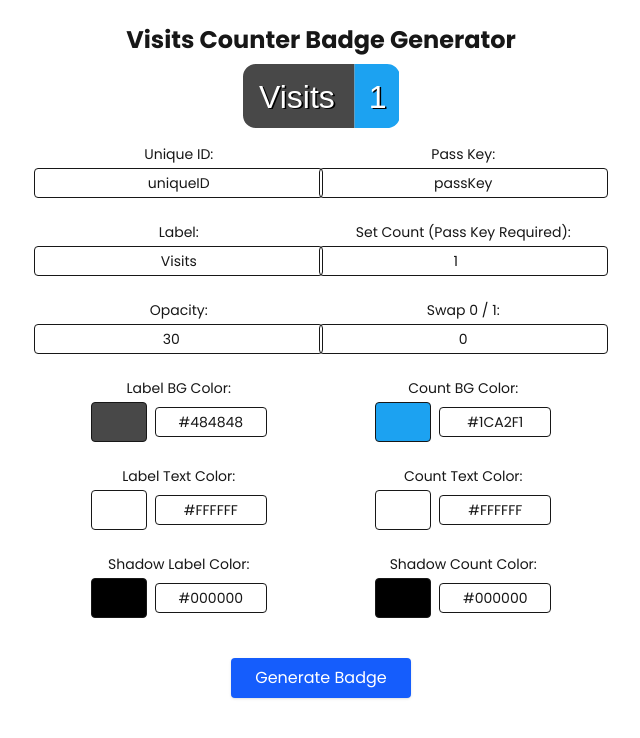
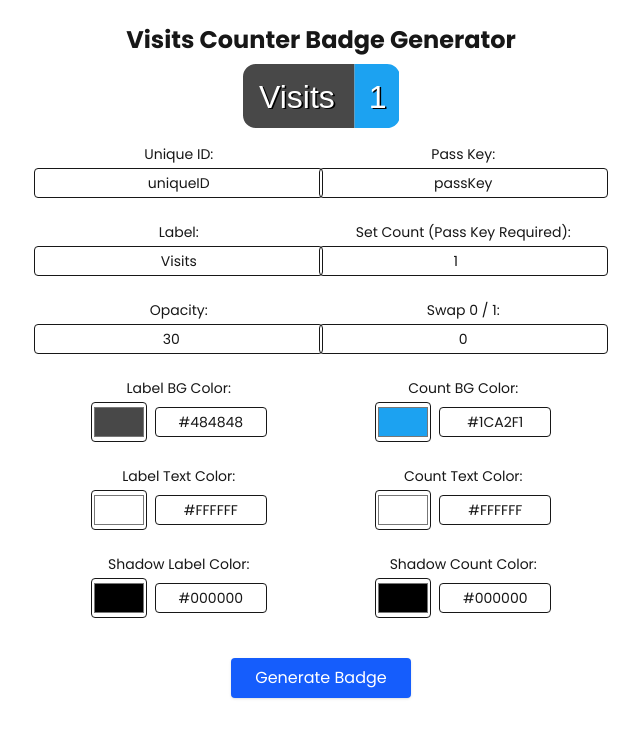
Before and after one commit to ChhatreshKhatri/visits-counter, a Next.js app: page / in a window 1280 px wide. Shown: the top 738 px of the page, without its empty margins (319-959 px from the left). Built offline with nearby package versions, Linux system fonts and the light colour scheme.

Commit message:
back to internal color

```diff
--- a/app/page.tsx
+++ b/app/page.tsx
@@ -1,15 +1,9 @@
 "use client";
 import { useState } from "react";
-import { ChromePicker } from "react-color";
 import { SvgBadge } from "./components/SvgBadge";
 import Image from "next/image";
 
 export default function Home() {
-  const [activeColorPicker, setActiveColorPicker] = useState<string | null>(null);
-  const handleColorChange = (color: string, id: string) => {
-    setFormState((prev) => ({ ...prev, [id]: color }));
-  };
-
   const [formState, setFormState] = useState({
     uniqueID: "uniqueID",
     label: "Visits",
@@ -108,17 +102,9 @@ export default function Home() {
             </label>
 
             {type === "color" ? (
-              <div className="relative">
-                <div className="flex items-center gap-2">
-                  <div className="w-14 h-10 border rounded cursor-pointer" style={{ backgroundColor: formState[id as keyof typeof formState] }} onClick={() => setActiveColorPicker(activeColorPicker === id ? null : id)} />
-                  <input id={id} name={id} type="text" value={formState[id as keyof typeof formState]} onChange={handleChange} className="w-28 border rounded px-2 py-1 text-sm text-center" />
-                </div>
-                {activeColorPicker === id && (
-                  <div className="absolute z-10 mt-2">
-                    <div className="fixed inset-0" onClick={() => setActiveColorPicker(null)} />
-                    <ChromePicker color={formState[id as keyof typeof formState]} onChange={(color) => handleColorChange(color.hex, id)} />
-                  </div>
-                )}
+              <div className="flex items-center gap-2">
+                <input id={id} name={id} type="color" value={formState[id as keyof typeof formState]} onChange={handleChange} className="w-14 h-10 border rounded cursor-pointer" />
+                <input id={`${id}-text`} name={id} type="text" value={formState[id as keyof typeof formState]} onChange={handleChange} className="w-28 border rounded px-2 py-1 text-sm text-center" />
               </div>
             ) : (
               <input id={id} name={id} type={type || "text"} value={formState[id as keyof typeof formState]} onChange={handleChange} className="border rounded px-2 py-1 text-sm text-center" />
--- a/package.json
+++ b/package.json
@@ -19,11 +19,9 @@
 		"@tailwindcss/postcss": "^4",
 		"@types/node": "^20.19.1",
 		"@types/react": "^19",
-		"@types/react-color": "^3.0.13",
 		"@types/react-dom": "^19",
 		"eslint": "^9",
 		"eslint-config-next": "15.3.3",
-		"react-color": "^2.19.3",
 		"tailwindcss": "^4",
 		"typescript": "^5"
 	}
```
